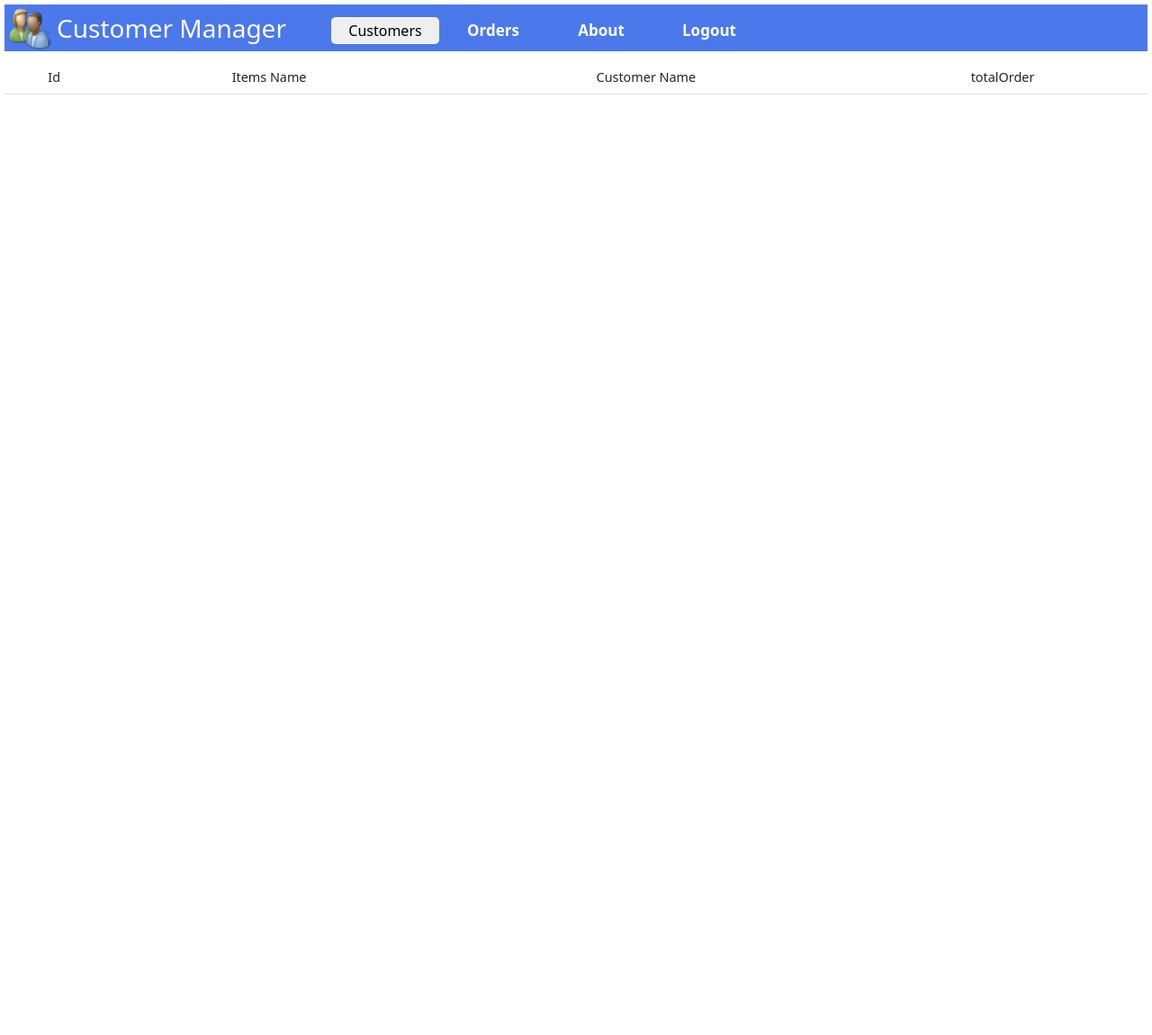
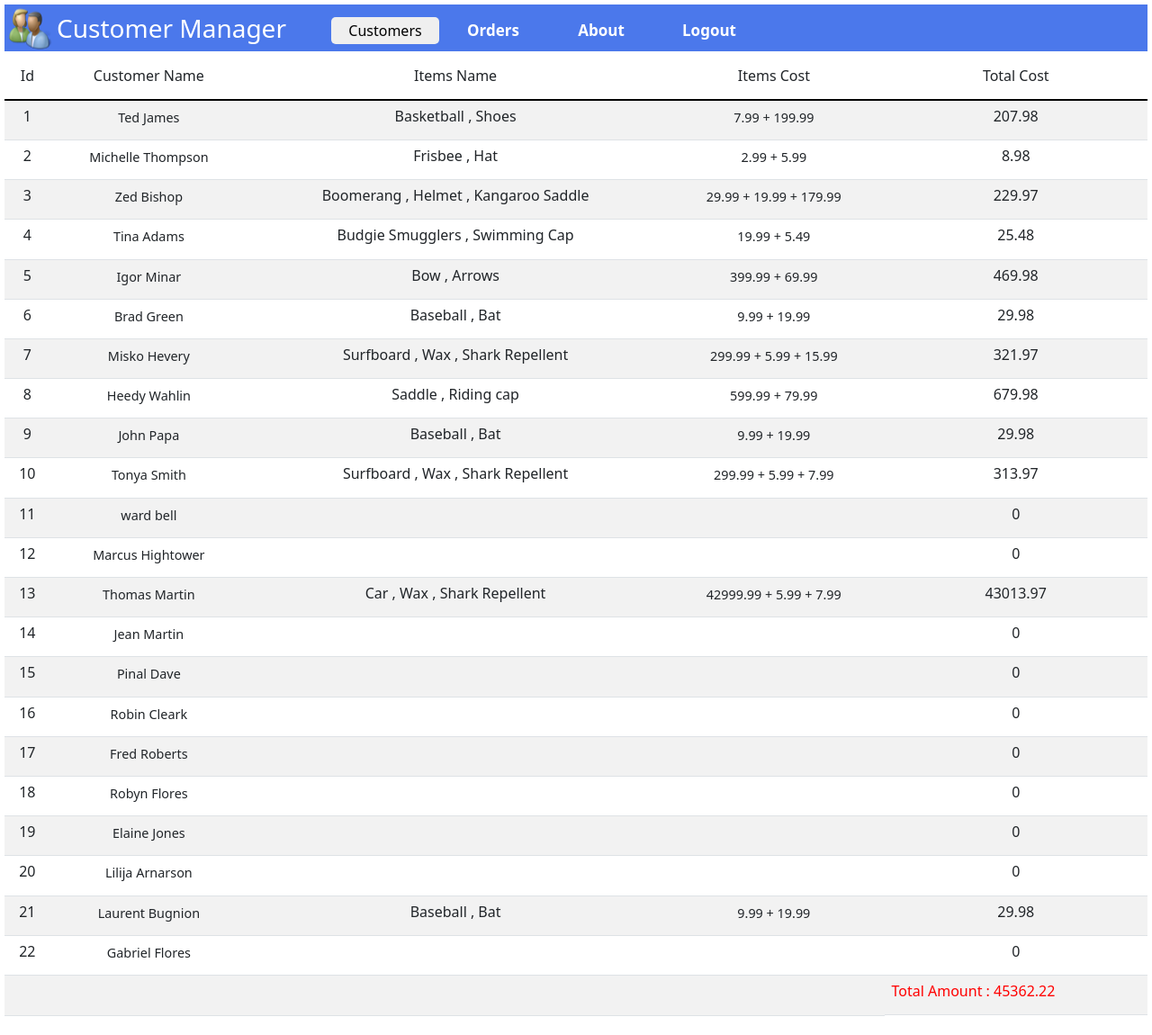
Before and after one commit to Surendra-Ponguru/Customer-Manager-React, a React (Create React App) app: page /Orders in a window 1280 px wide. Shown: the whole page at 90% size. Before the commit the page ends 800 px from the top, so only its background shows below. Built offline with nearby package versions, Linux system fonts and the light colour scheme; sample sign-in values are in the browser's storage.

Commit message:
Orders updated

```diff
--- a/src/App.css
+++ b/src/App.css
@@ -115,7 +115,7 @@ header
 } */
 .innerdiv2
 {
-  margin-top: -5px;
+  margin-top: -15px;
   float:right;
   margin-right:40px;
 }
@@ -156,6 +156,11 @@ margin-top:10px;
 .insideBodyDiv4
 {
 margin-Left:20px;
+}
+.pageButton:hover
+{
+  border:1px solid rgb(75, 120, 235) ;
+border-radius: 3px 3px 3px 3px;
 }
 table
 {
@@ -263,7 +268,7 @@ tr
   width:350px;
   /* border: 2px solid black; */
   margin-top: 100px;
-  background-color:rgb(132, 169, 169);
+  background-color:#82b8e2;
   border-radius: 15px 15px 15px 15px;
 }
 .LogImg
@@ -276,14 +281,14 @@ tr
 }
 .logSubmit
 {
-  color: #292424;
+  color: #120aed;
   font-weight: bold;
   margin-top:30px;
-  margin-right: -180px;
+  margin-right: -230px;
   width:200px;
-  background-color:rgb(37, 171, 37);
+  background-color:rgb(11, 203, 88);
   border-radius:10px;
-  border: 1px solid rgb(3, 90, 7);
+  border: 1px solid rgb(246, 251, 247);
 }
 .loglabel
 {
@@ -299,4 +304,35 @@ tr
     border-bottom:1px solid black;
     text-align:center;
     margin-left: 20px;
+    border-radius:5px ;
  }
+ /* .searchInput
+ {
+  position: absolute;
+  top: 0;
+  left: 0;
+  width:100%;
+  height: 42.5px;
+  line-height: 30px;
+  outline: 0;
+  border: 0;
+  display: none;
+  font-size: lem;
+  border-radius: 20px;
+  padding: 0 20px;
+ }
+ .fa
+ {
+  box-sizing: border-box;
+  padding: 10px;
+  width: 42.5px;
+  height: 42.5px;
+  position: absolute;
+  top:0;
+  right: 0;
+  border-radius: 50%;
+  color: #B92c2c;
+  text-align: center;
+  font-size: 1.2em;
+  transition: all ls;
+ } */
--- a/src/App.js
+++ b/src/App.js
@@ -2,6 +2,8 @@ import './App.css';
 import Header from './Component/Header';
 import Body from './Component/body';
 import { Navigate } from 'react-router-dom';
+import ButtonGroup from "react-bootstrap/ButtonGroup";
+import Button from "react-bootstrap/Button";
 
 
 function App() {
--- a/src/Component/CustomerDetail.js
+++ b/src/Component/CustomerDetail.js
@@ -17,8 +17,8 @@ export default class CustomerDetail extends Component {
     return(
     <div>
       <div style={{display:"flex"}}>
-        <img className="image2" src={logop} alt="name"></img>
-        <h3>Customers Information</h3>
+        <img className="image2" src={logop} alt="name" style={{marginTop:"8px" }}></img>
+        <h3>  Customers Information</h3>
       </div>
       <div className="myBtnContainer">
         <button  className="btn">
--- a/src/Component/Login.js
+++ b/src/Component/Login.js
@@ -2,7 +2,7 @@ import { useState } from "react";
 
 import { useNavigate } from "react-router";
 import Log1 from "../img/screenshots/log1.png";
-import loglogo from '../img/i1.png';
+import loglogo from '../img/screenshots/cust.png';
 //import  loglogo from "../img/im.jpg";
 import App from "../App";
 
@@ -35,9 +35,9 @@ const Login = () => {
   };
   return (
     <div>
-    <div style={{display:"flex",backgroundColor:"lightblue",height:"600px",flexWrap:"wrap"}}>
+    <div style={{display:"flex",backgroundColor:"#06437b",height:"600px",flexWrap:"wrap"}}>
        <div className="logDiv">
-        <img src={loglogo} name="name" style={{height:"350px",width:"250px",marginRight:"200px"}}></img>
+        <img src={loglogo} name="name" style={{height:"550px",width:"450px",marginTop:"-120px",marginLeft:"-200px"}}></img>
       </div>
       <div className="logDiv1">
         <img src={Log1} name="name" className="LogImg"></img>
--- a/src/Component/Orders.js
+++ b/src/Component/Orders.js
@@ -6,13 +6,17 @@ export default class Orders extends Component {
   constructor(props) {
     super(props);
     this.state = {
-      prDetails: [],
+      prDetails: profileDetails,
     };
   }
+
   componentDidMount() {
-    console.log("profileDetails", profileDetails);
-    this.setState({ prDetails: profileDetails });
+    // console.log("profileDetails", profileDetails);
+    // console.log(profileDetails);
+    // this.setState({prDetails:profileDetails });
   }
+
+  //****TotalOrder */
   totalOrder = (orders) => {
     if (orders === undefined) {
       return 0;
@@ -20,33 +24,69 @@ export default class Orders extends Component {
     let sum = 0;
     for (let i = 0; i < orders.length; i++) {
       const element = orders[i];
-      sum += element.itemCost ?? 0;
+      sum += element?.itemCost ?? 0;
     }
     return sum.toFixed(2);
   };
 
+  //****Orders */
   OrdersView = () => {
     return (
       <div>
         <table className="table table-striped">
           <thead>
-            <tr>
-              <th>Id</th>
-              <th>Items Name</th>
-              <th>Customer Name</th>
-              <th>totalOrder</th>
+            <tr style={{ borderBottom: "2px solid black" }}>
+              <th>
+                <h6>Id</h6>
+              </th>
+              <th>
+                <h6>Customer Name</h6>
+              </th>
+              <th>
+                <h6>Items Name</h6>
+              </th>
+              <th>
+                <h6>Items Cost</h6>
+              </th>
+              <th>
+                <h6>Total Cost</h6>
+              </th>
             </tr>
           </thead>
           <tbody>
-            {this.state.prDetails.map((profile, index) => {
+            {this.state.prDetails.map((profile, index) => (
               <tr key={index + 1}>
-                <td>{profile.id}</td>
-                <td>{profile.state}</td>
+                <td>
+                  <h6>{profile.id}</h6>
+                </td>
                 <td>
                   {profile.firstName} {profile.lastName}
                 </td>
-              </tr>;
-            })}
+                <td>
+                  <h6>
+                    {profile.orders?.map((o) => o.productName).join(" , ")}
+                  </h6>
+                </td>
+                <td>{profile.orders?.map((o) => o.itemCost).join(" + ")}</td>
+                <td>
+                  <h6>{this.totalOrder(profile.orders)}</h6>
+                </td>
+              </tr>
+            ))}
+            <tr>
+              <td></td>
+              <td></td>
+              <td></td>
+              <td></td>
+              <td style={{ display: "flex" }}>
+                <h6 style={{ color: "red" }}>
+                  Total Amount :{" "}
+                  {this.totalOrder(
+                    this.state.prDetails.flatMap((p) => p.orders)
+                  )}
+                </h6>
+              </td>
+            </tr>
           </tbody>
         </table>
       </div>
--- a/src/Component/body.js
+++ b/src/Component/body.js
@@ -1,10 +1,8 @@
 import React, { Component } from "react";
-import Customer from "./Customer";
 import logo from "../img/pro.jpg";
 import logos from "../img/male.png";
 import logoss from "../img/female.png";
 import logosss from "../img/addC1.png";
-import CustomerList from "./customerlist";
 import profileDetails from "./assets/profileDetails.json";
 import { FaEdit } from "react-icons/fa";
 import { FaMicrosoft } from "react-icons/fa";
@@ -14,12 +12,7 @@ import { FaPlus } from "react-icons/fa";
 import Paginate from "./pagination";
 import MapView from "./mapview";
 import CustomerDetails from "./CustomerDetail";
-import { Link,Navigate } from "react-router-dom";
-import AboutPage from "./About";
-// import CustomerDetail from "./CustomerDetail";
-// import axios from "axios";
-import Login from "./Login";
-import { Pagination } from "react-bootstrap";
+import { Link} from "react-router-dom";
 
 export default class Body extends Component {
   constructor(props) {
@@ -89,12 +82,13 @@ export default class Body extends Component {
             New Customer
           </button>
           <div className="innerdiv2">
-            <label>Filter:</label>
+            <lebel>Filter:</lebel>
             <br></br>
             <input
+             className="searchInput"
               type="text"
               placeholder="...Search..."
-              onChange={(event) => this.props.search(event.target.value)}
+              onChange={(event) => this.search(event.target.value)}
             ></input>
           </div>
         </div>
@@ -404,7 +398,9 @@ export default class Body extends Component {
           {this.state.viewType === "listView" && this.listView()}
           {this.state.viewType === "mapView" && <MapView />}
           {this.state.viewType === "newCustomerView" && this.addCustomer()}
-          {(this.state.viewType === "gridView" ||
+
+        </div>
+         {(this.state.viewType === "gridView" ||
             this.state.viewType === "listView") && (
             <Paginate
               listdetails={this.state.prDetails}
@@ -412,7 +408,6 @@ export default class Body extends Component {
               updatePageNo={(index) => this.setState({ pageNo: index })}
             />
           )}
-        </div>
       </div>
     );
   }
--- a/src/Component/pagination.js
+++ b/src/Component/pagination.js
@@ -1,4 +1,5 @@
 import React, { useState, useEffect } from "react";
+import { Button } from "react-bootstrap/Button";
 
 // import profileDetails from './assets/profileDetails.json';
 
@@ -17,10 +18,11 @@ function Paginate(props) {
   }, [pageSelected]);
   console.log(profileDetails.length)
   return (
-    <div style={{ marginLeft: "70px" }}>
+    <div className="btn-group me-2" style={{ marginLeft: "70px" }}>
       {pagesCount.map((_, index) => {
         return (
           <button
+          className="pageButton"
             key={index}
             onClick={() => setPagination(index)}
             style={{
--- a/src/index.js
+++ b/src/index.js
@@ -11,6 +11,7 @@ import AboutPage from './Component/About';
 import Body from './Component/body';
 import Orders from './Component/Orders';
 import CustomerDetail from './Component/CustomerDetail';
+import 'bootstrap/dist/css/bootstrap.css';
 
 
 
@@ -22,7 +23,7 @@ root.render(
     <BrowserRouter basename={process.env.PUBLIC_URL}>
     <Routes>
              {/* <Route index element={<App />}/> */}
-              <Route path="/" element={<Login/>}/>
+             <Route path="/" element={<Login/>}/>
              <Route path="/App" element={<App/>}/>
              <Route path="/About" element={<AboutPage/>}/>
              <Route path="/body" element={<Body/>}/>
```
Also changed, not shown: src/img/screenshots/cust.png (added).
